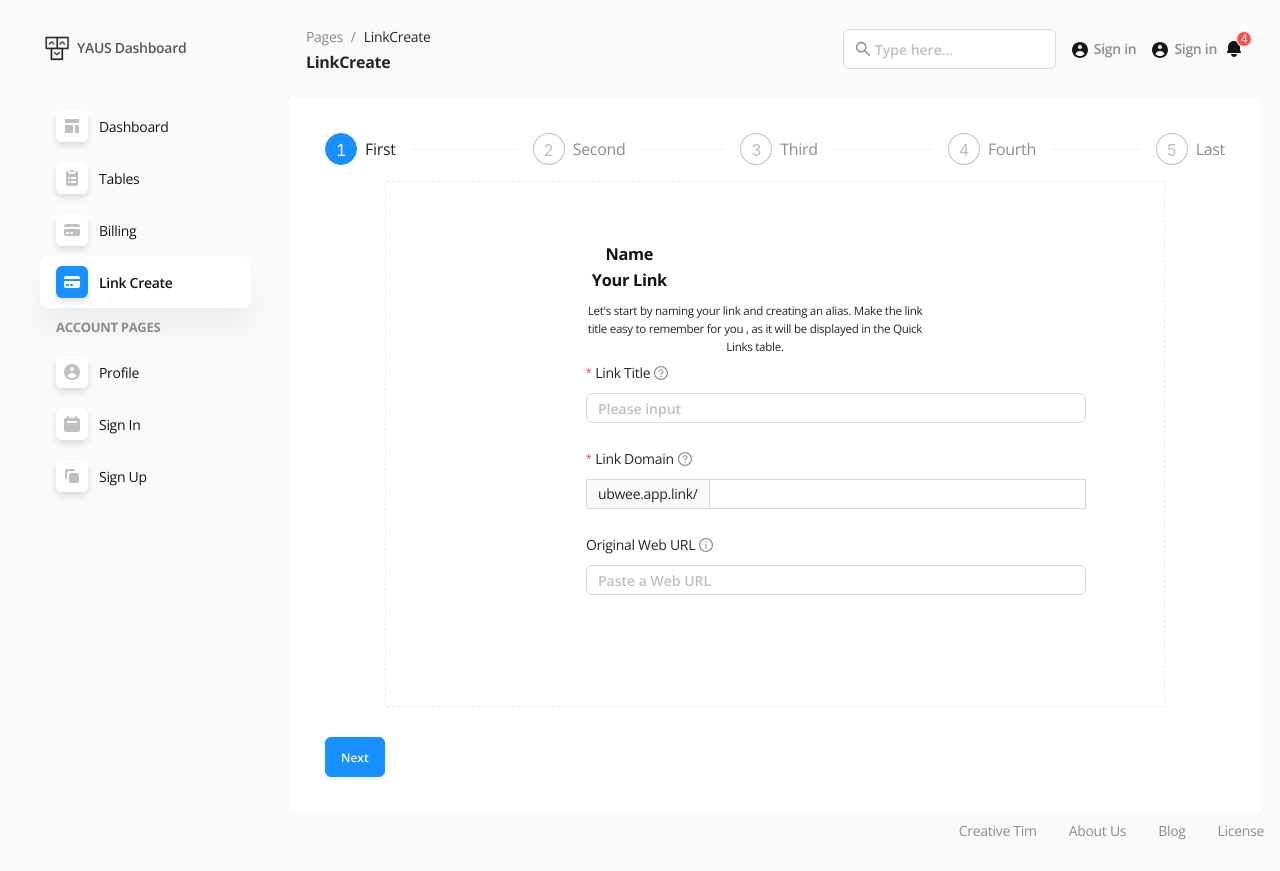
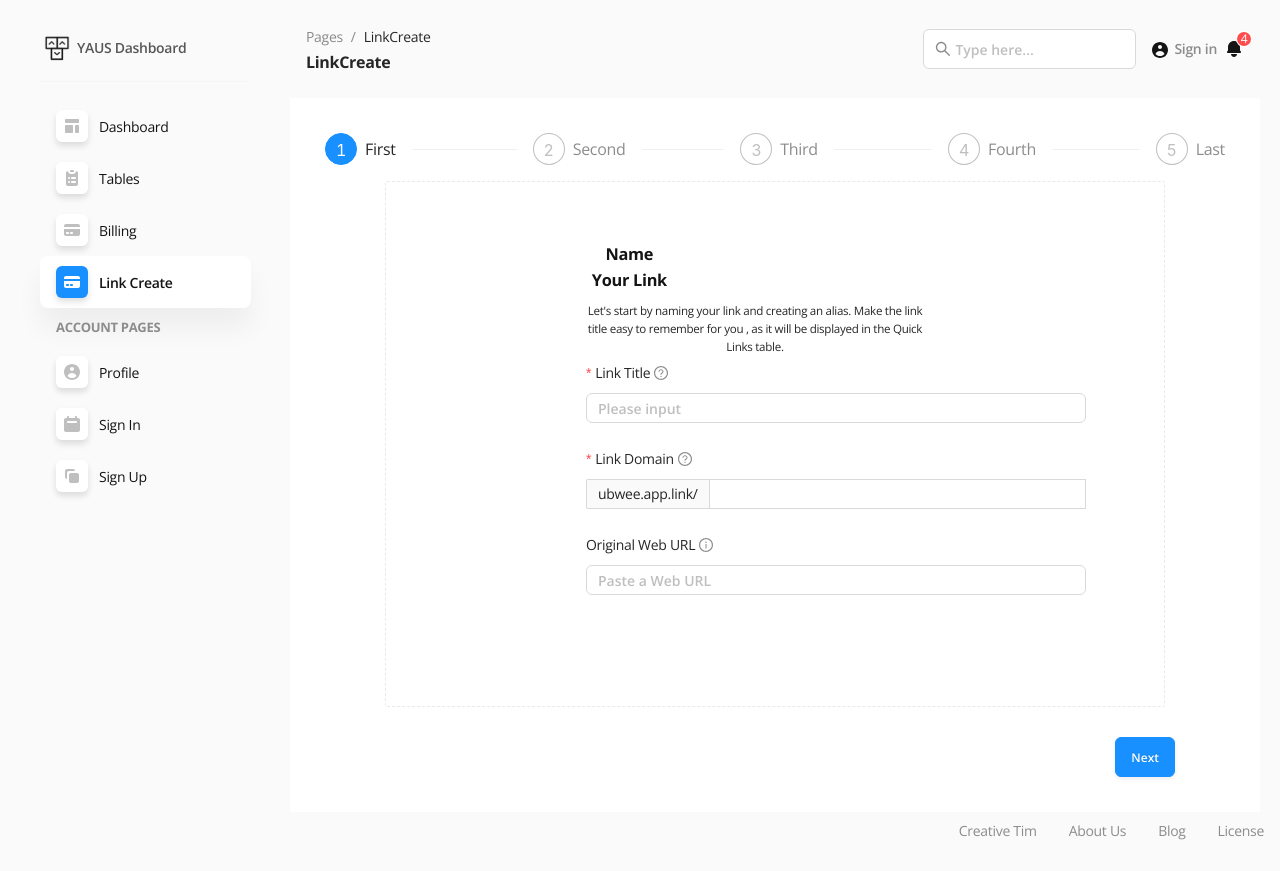
Before and after one commit to codeakki/YAUS-C4GT, a React (Create React App) app: page /dashboard in a window 1280 px wide. Both pictures are taken after a click on the item "Link Create". Built offline with nearby package versions, Linux system fonts and the light colour scheme.

Commit message:
Css change Link Creation

```diff
--- a/src/components/layout/Header.js
+++ b/src/components/layout/Header.js
@@ -463,13 +463,6 @@ function Header({
               </Link>
             </>
           )}
-
-
-          <Link to="/sign-in" className="btn-sign-in">
-            {profile}
-            <span>Sign in</span>
-          </Link>
-
           <Input
             className="header-search"
             placeholder="Type here..."
--- a/src/pages/FormWizard.js
+++ b/src/pages/FormWizard.js
@@ -42,7 +42,7 @@ function  FormWizard (){
 
   return (
     <>
-    <div className="layout-content"   style={{
+     <div className="layout-content"   style={{
                 margin: '35px',
               }}>
         <Steps current={current} >
@@ -52,7 +52,17 @@ function  FormWizard (){
         </Steps>
         <div className="steps-content">{steps[current].content}</div>
 
-        <div className="steps-action">
+        <div className="steps-action" align="right" style={{marginRight:"50px"}}>
+        {current > 0 && (
+            <Button
+              style={{
+                margin: '0 8px',
+              }}
+              onClick={() => prev()}
+            >
+              Previous
+            </Button>
+          )}
           {current < steps.length - 1 && (
             <Button type="primary" onClick={() => next()}>
               Next
@@ -63,16 +73,7 @@ function  FormWizard (){
               Done
             </Button>
           )}
-          {current > 0 && (
-            <Button
-              style={{
-                margin: '0 8px',
-              }}
-              onClick={() => prev()}
-            >
-              Previous
-            </Button>
-          )}
+
         </div>
     </div>
     </>
```
